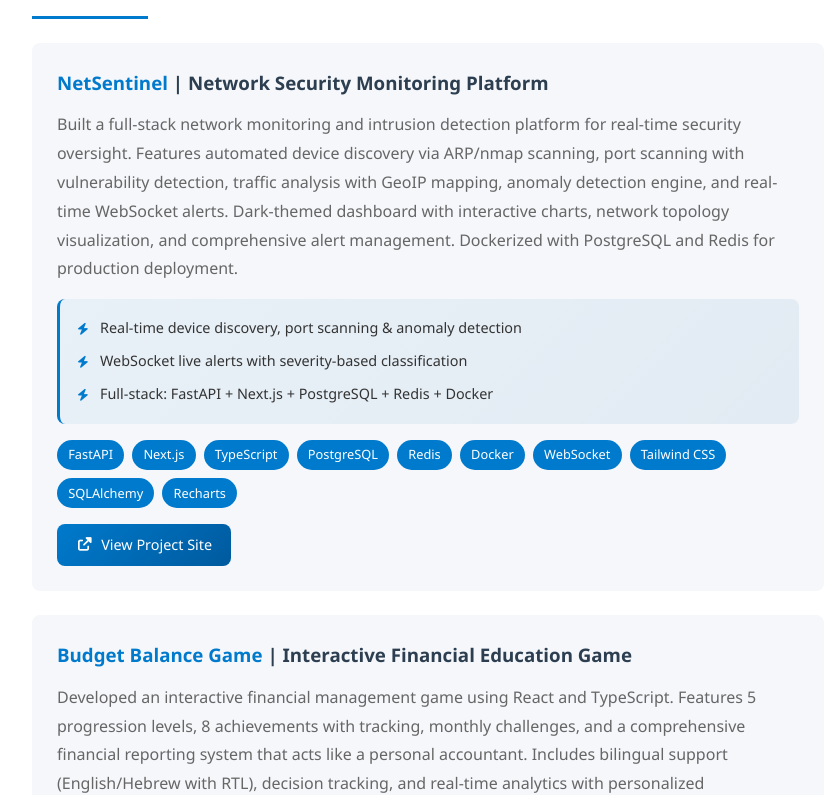
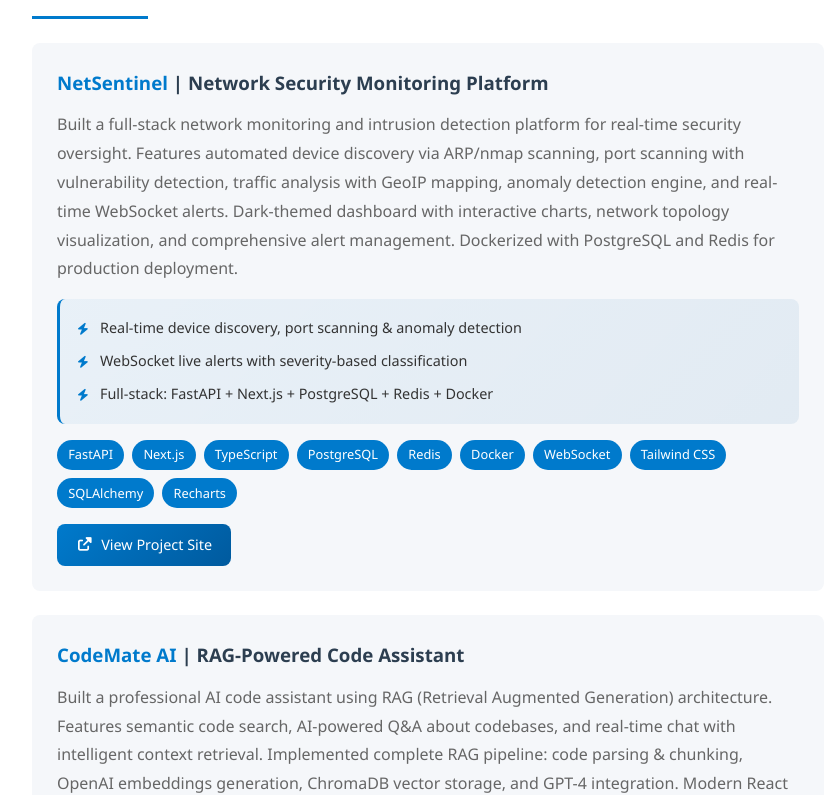
Before and after one commit to SaharHalili95/html-portfolio, a React (Vite) app: page /#/ in a window 1280 px wide. Shown: the part 2002-2797 px from the top of the page, without its empty margins (352-1182 px from the left). Built offline with nearby package versions, Linux system fonts and the light colour scheme.

Commit message:
Update summary: value-first, no explicit 'I help'

```diff
--- a/src/data/portfolioData.ts
+++ b/src/data/portfolioData.ts
@@ -3,7 +3,7 @@ export const profileData = {
   title: "AI Engineer & Full-Stack Developer",
   image: "/images/sh-portfolio.png",
   summary:
-    "Security-focused AI & Full-Stack Engineer who ships production-ready systems fast. Hands-on with network security monitoring, SOC 2 compliance, and AI-assisted development (Claude Code, Cursor).",
+    "Building secure, production-ready systems from the ground up — network monitoring, SOC 2 compliance, and AI-powered applications. Security-first mindset with full-stack delivery speed.",
   social: {
     linkedin: "https://www.linkedin.com/in/sahar-halili-36ba38300",
     github: "https://github.com/SaharHalili95",
@@ -66,6 +66,20 @@ export const projectsData = [
     technologies: ["FastAPI", "Next.js", "TypeScript", "PostgreSQL", "Redis", "Docker", "WebSocket", "Tailwind CSS", "SQLAlchemy", "Recharts"],
     link: "https://github.com/SaharHalili95/netsentinel",
     demoLink: "https://saharhalili95.github.io/netsentinel/",
+  },
+  {
+    title: "CodeMate AI",
+    subtitle: "RAG-Powered Code Assistant",
+    description:
+      "Built a professional AI code assistant using RAG (Retrieval Augmented Generation) architecture. Features semantic code search, AI-powered Q&A about codebases, and real-time chat with intelligent context retrieval. Implemented complete RAG pipeline: code parsing & chunking, OpenAI embeddings generation, ChromaDB vector storage, and GPT-4 integration. Modern React TypeScript frontend with syntax highlighting, file upload, and analytics dashboard. Deployed on Railway (backend) and Vercel (frontend).",
+    highlights: [
+      "End-to-end RAG pipeline: parsing, embeddings, vector search & GPT-4",
+      "Production deployed on Railway + Vercel",
+      "Semantic search across entire codebases in seconds",
+    ],
+    technologies: ["FastAPI", "OpenAI API", "ChromaDB", "RAG", "React", "TypeScript", "Tailwind CSS", "Vector Embeddings", "Railway", "Vercel"],
+    link: "https://github.com/SaharHalili95/codemate-ai",
+    demoLink: "https://codemate-ai.vercel.app",
   },
   {
     title: "Budget Balance Game",
```
